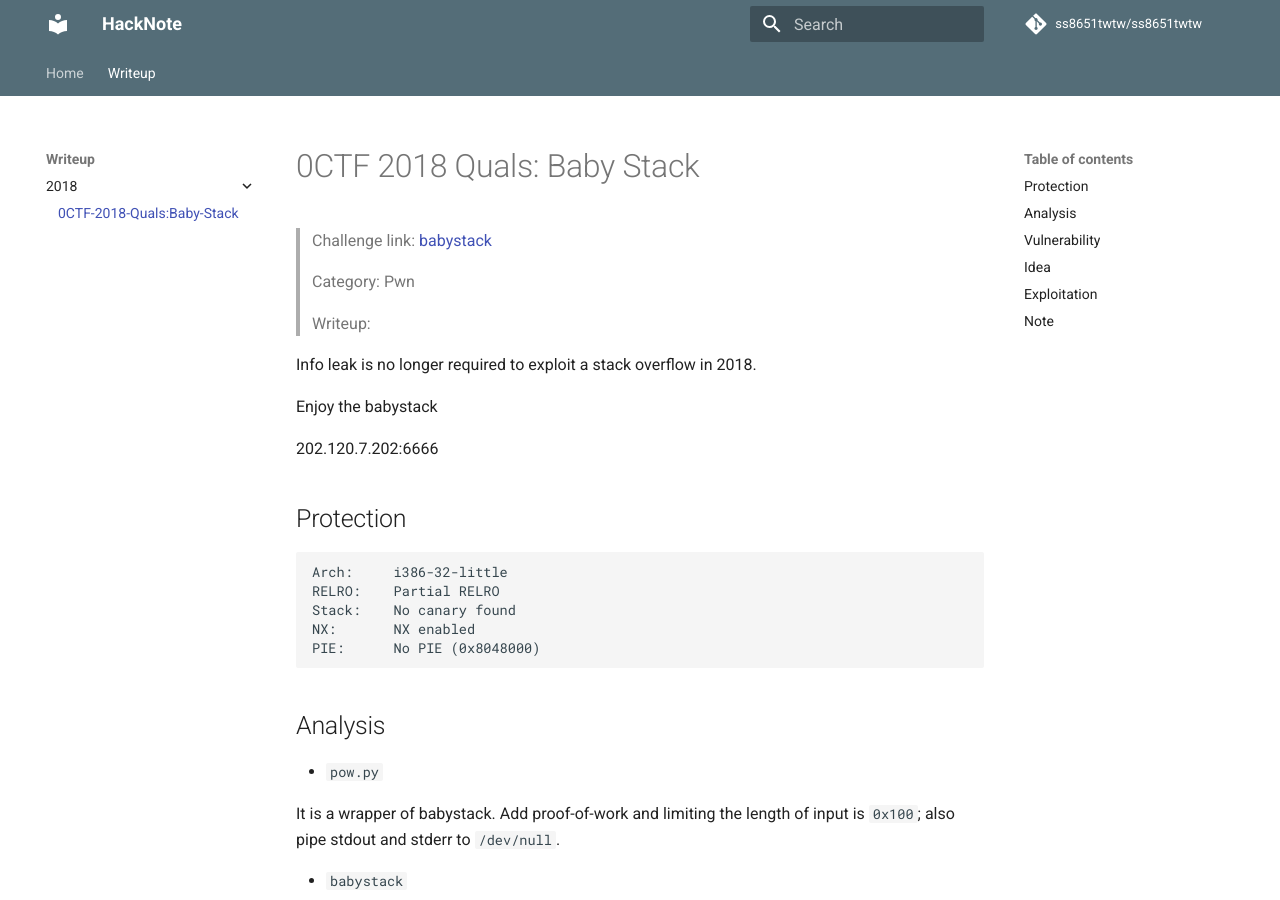
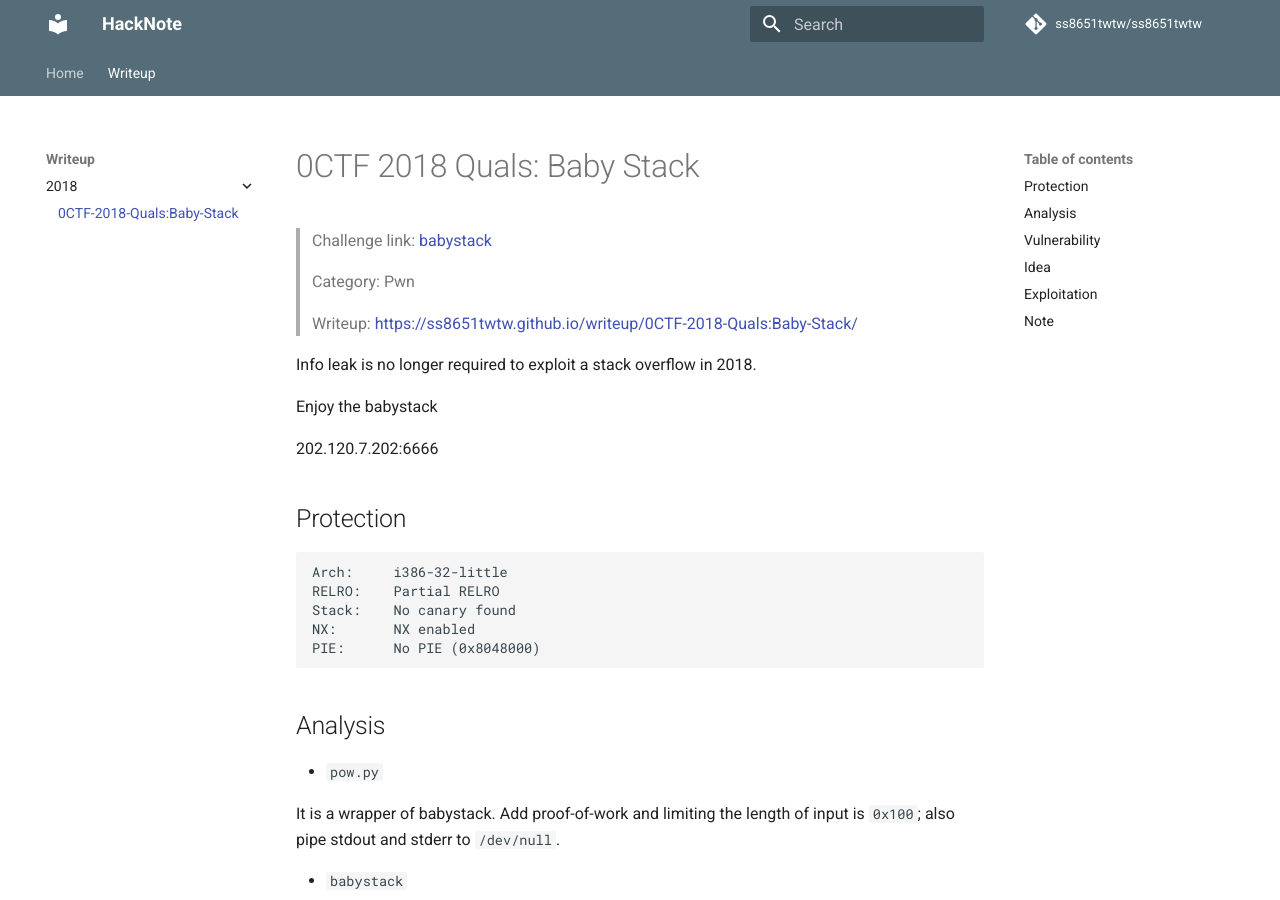
Before and after one commit to ss8651twtw/blog, an MkDocs documentation site: the page built from docs/writeup/0CTF-2018-Quals:Baby-Stack.md, in a window 1280 px wide and 900 px high. Built offline with MkDocs 1.6.1 and Material for MkDocs 9.7.7, drawn with Linux system fonts in a browser that asks for light colours; comment, search, counter and statistics services are not loaded; old or Windows-style settings are respelled for this version of MkDocs; some of the changed lines change nothing that is shown.

Commit message:
Update 0CTF-2018-Quals:Baby-Stack.md

```diff
--- a/docs/writeup/0CTF-2018-Quals:Baby-Stack.md
+++ b/docs/writeup/0CTF-2018-Quals:Baby-Stack.md
@@ -4,7 +4,7 @@
 >
 > Category: Pwn
 >
-> Writeup: []()
+> Writeup: https://ss8651twtw.github.io/writeup/0CTF-2018-Quals:Baby-Stack/
 >
 
 Info leak is no longer required to exploit a stack overflow in 2018.
```
